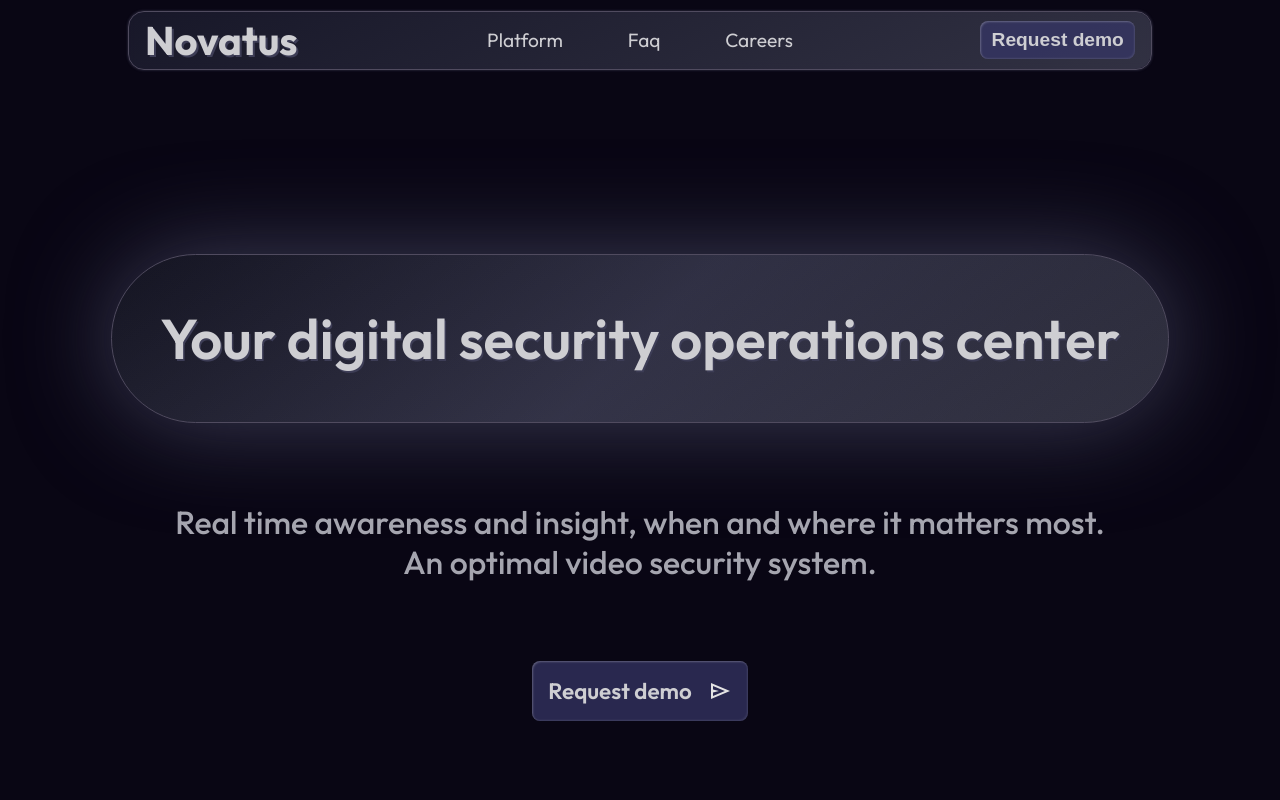
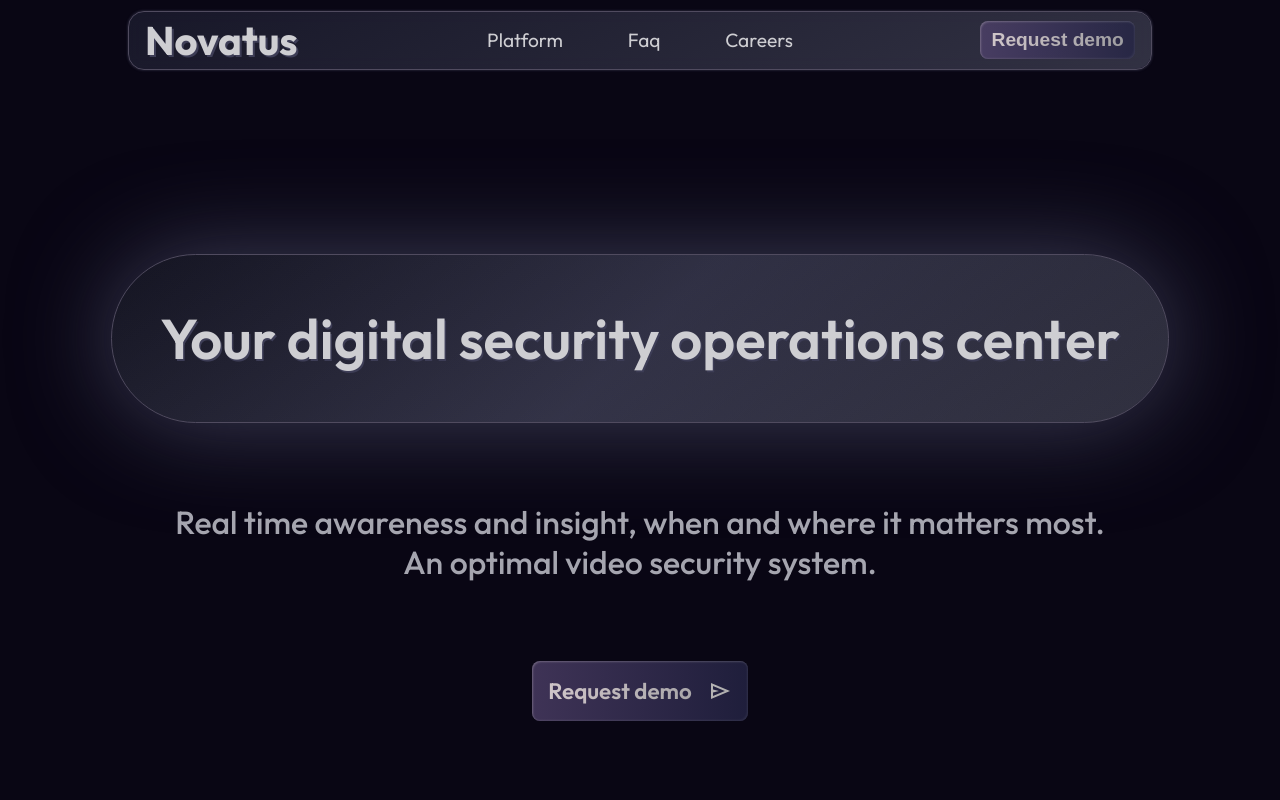
Before and after one commit to helauren42/ai-security-website, a React (Create React App) app in the folder FrontEnd/: page / in a window 1280 px wide. Shown: the top 800 px of the page. Built offline with nearby package versions, Linux system fonts and the light colour scheme.

Commit message:
glass is redder warmer and added slide effect to hover demo button

```diff
--- a/FrontEnd/src/CSS/App.css
+++ b/FrontEnd/src/CSS/App.css
@@ -110,7 +110,7 @@ p {
   top: 0%;
   left: 0%;
   border-radius: inherit;
-  background: linear-gradient(135deg, rgba(225, 225, 255, 0.15), rgba(25, 25, 55, 0.09));
+  background: linear-gradient(135deg, rgba(225, 205, 205, 0.15), rgba(25, 25, 55, 0.09));
   z-index: -1;
 }
 
@@ -156,8 +156,7 @@ p {
   height: 100%;
   top: 0%;
   background:
-    radial-gradient(circle at top left, rgba(150, 120, 255, 0.1) 10%, transparent 30%),
-    radial-gradient(circle at bottom right, rgba(150, 120, 255, 0.1) 10%, transparent 30%),
+    linear-gradient(180deg, rgba(255, 120, 190, 0.1), transparent),
     linear-gradient(155deg, rgba(0, 0, 0, 0.1) 0%, rgba(255, 255, 255, 0.1) 100%);
   left: 0%;
   border-radius: inherit;
@@ -173,6 +172,7 @@ p {
 }
 
 .classic-btn {
+  position: relative;
   padding: 1rem;
   font-size: 1rem;
   color: var(--text-white);
@@ -181,6 +181,37 @@ p {
   font-weight: 600;
   border-style: none;
   box-shadow: inset 1px 1px 2px rgba(255, 255, 255, 0.25), inset -1px -1px 2px rgba(255, 255, 255, 0.1);
+  overflow: hidden;
+}
+
+.classic-btn::after {
+  content: '';
+  position: absolute;
+  top: 0%;
+  left: 0%;
+  width: 100%;
+  height: 100%;
+  background:
+    linear-gradient(90deg, rgba(255, 150, 150, 0.1), rgba(0, 0, 0, 0.25));
+}
+
+.classic-btn::before {
+  content: '';
+  position: absolute;
+  top: 0%;
+  left: -101%;
+  width: 100%;
+  height: 100%;
+  background: linear-gradient(90deg, transparent, rgba(255, 255, 255, 0.4), transparent);
+  transition: 1s ease;
+}
+
+.classic-btn:hover {
+  cursor: pointer;
+}
+
+.classic-btn:hover::before {
+  left: 101%;
 }
 
 .classic-btn:active {
--- a/FrontEnd/src/CSS/Navbar.css
+++ b/FrontEnd/src/CSS/Navbar.css
@@ -24,7 +24,7 @@
   box-shadow: 0rem 0rem 0.15rem var(--blue-shadow);
   border: 0.01rem solid var(--main-border);
   background-color: var(--glass-blue-bg);
-  backdrop-filter: blur(5px);
+  backdrop-filter: blur(8px);
 }
 
 #nav-title-cont {
@@ -95,7 +95,7 @@
   border-bottom-left-radius: 1rem;
   border-bottom-right-radius: 1rem;
   background-color: var(--glass-blue-bg);
-  backdrop-filter: blur(5px);
+  backdrop-filter: blur(8px);
   border-top: 0 none;
   border-left: 0.01rem solid var(--main-border);
   border-right: 0.01rem solid var(--main-border);
--- a/FrontEnd/src/JS/CallToAction.js
+++ b/FrontEnd/src/JS/CallToAction.js
@@ -6,7 +6,7 @@ export const CallToAction = ({ screenWidth }) => {
     <section className="page-section" id="call-to-action">
       <div className="short-divider">
         <p className="minitrip-p" id="cta-title">Schedule a free call now to find how you will benefit from Novatus</p>
-        <div className='classic-btn std-hover-active' id="cta-demo">
+        <div className='classic-btn' id="cta-demo">
           <p id="cta-btn">{screenWidth < 450 ? "Demo" : "Request demo"}</p>
           <SendEmailSvg id="send-email-svg" />
         </div>
--- a/FrontEnd/src/JS/Capabilities.js
+++ b/FrontEnd/src/JS/Capabilities.js
@@ -10,7 +10,7 @@ export const Capabilities = () => {
       <h1 className="section-title trip-card-title">Level up your security with intelligent surveillance and threat detection</h1>
       <section className="trip-card-section">
         <div className="cards-cont">
-          <div className="classic-trip-card simple-glass">
+          <div className="classic-trip-card simple-glass-invert">
             <div className="capabilities">
               <h2>Context Aware Threat Detection</h2>
               <p>Identify suspicious behavior patterns like loitering, group formation, and face-covering before an incident unfolds.
@@ -30,7 +30,7 @@ export const Capabilities = () => {
               <CloudSync className='capability-img' />
             </div>
           </div>
-          <div className="classic-trip-card simple-glass">
+          <div className="classic-trip-card simple-glass-invert">
             <div className="capabilities">
               <h2>Searchable Surveillance with AI Summaries</h2>
               <p>Find key footage using natural language. Instantly retrieve clips that match queries like “Somebody with a black bag fighting.”
--- a/FrontEnd/src/JS/Header.js
+++ b/FrontEnd/src/JS/Header.js
@@ -12,7 +12,7 @@ export const Header = () => {
       <div className="classic-paragraph" id="second-text-cont">
         <p className="second-text">Real time awareness and insight, when and where it matters most.<br />An optimal video security system.</p>
       </div>
-      <div className='classic-btn std-hover-active' id="service-btn-ctn">
+      <div className='classic-btn' id="service-btn-ctn">
         <p id="service-btn">Request demo</p>
         <SendEmailSvg id="send-email-svg" />
       </div>
--- a/FrontEnd/src/JS/Navbar.js
+++ b/FrontEnd/src/JS/Navbar.js
@@ -32,7 +32,7 @@ export const Navbar = ({ screenWidth, tabletDisplay }) => {
           {screenWidth < 920 ? <TabletMenu openMenu={openMenu} setOpenMenu={setOpenMenu} /> : <ClassicMenu setOpenMenu={setOpenMenu} />}
         </div>
         <div id="nav-btn-cont">
-          <button className='classic-btn std-hover-active' id="navbar-demo">{screenWidth < 600 ? "Demo" : "Request demo"}</button>
+          <button className='classic-btn' id="navbar-demo">{screenWidth < 600 ? "Demo" : "Request demo"}</button>
         </div>
       </div>
       {openMenu && (<div id="dropdown-menu-cont">
```
